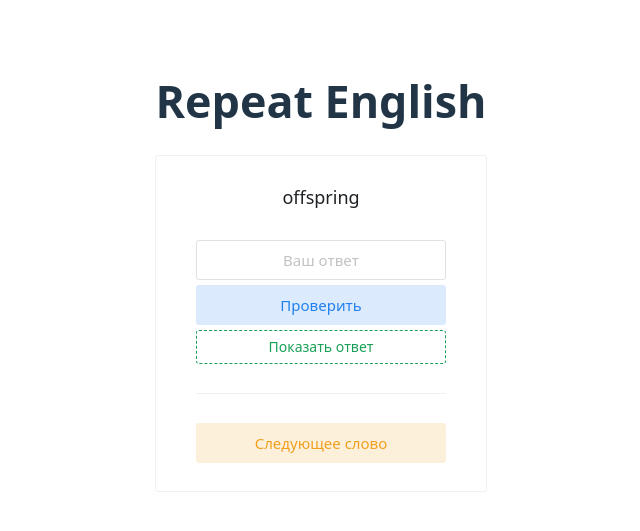
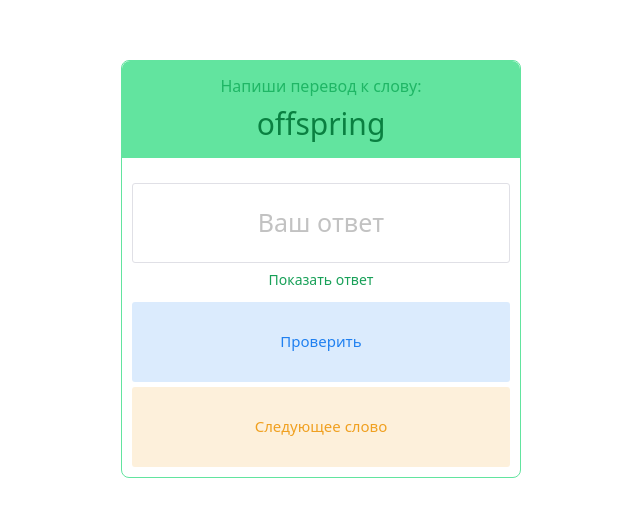
Before and after one commit to Bahshyan-A/repeat-english-words, a Vue app: page / in a window 1280 px wide. Shown: the part 131-662 px from the top of the page, without its empty margins (319-959 px from the left). Built offline with nearby package versions, Linux system fonts and the light colour scheme.

Commit message:
restyle quiz-card

```diff
--- a/src/App.vue
+++ b/src/App.vue
@@ -1,5 +1,4 @@
 <template>
-  <h1>Repeat English</h1>
   <quiz-card v-if="card" @update="updateCard" :card="card"/>
 </template>
 
--- a/src/components/QuizCard.vue
+++ b/src/components/QuizCard.vue
@@ -1,12 +1,29 @@
 <template>
-  <n-card size="huge" :title="card.eng" class="quiz-card">
+  <n-card
+    content-style="padding: 10px;"
+    header-style="padding: 10px; background-color: #62e49f; border-radius:  8px 8px 0 0"
+    size="huge"
+    class="quiz-card"
+  >
+    <template #header>
+      <div>
+        <span class="quiz-card__description">Напиши перевод к слову:</span>
+        <br />
+        <span class="quiz-card__word">{{ card.eng }}</span>
+      </div>
+    </template>
+
     <n-input
       @keypress.enter="checkAnswer"
       v-model:value="ask"
+      class="quiz-card__input"
       size="large"
       type="text"
       placeholder="Ваш ответ"
     />
+    <n-button @click="showHint" hoverable="" quaternary type="success">{{
+      hintContent
+    }}</n-button>
     <div class="quiz-card__bottom">
       <n-button
         class="quiz-card__btn"
@@ -17,20 +34,18 @@
         @click="checkAnswer"
         >Проверить</n-button
       >
-      <n-button @click="showHint" dashed type="success">{{
-        hintContent
-      }}</n-button>
+
       <transition name="fade">
         <template v-if="showResultLabel">
           <n-alert
             class="quiz-card__info"
+            :closable="true"
             :title="alertData.title"
             :type="alertData.type"
           >
           </n-alert>
         </template>
       </transition>
-      <n-divider />
       <n-button
         class="quiz-card__btn"
         strong
@@ -44,7 +59,7 @@
   </n-card>
 </template>
 
-  <script setup lang="ts">
+<script setup lang="ts">
 import {
   NCard,
   NInput,
@@ -115,10 +130,17 @@ const hintContent = computed(() => {
 });
 </script>
 
-  <style scoped lang="scss">
+<style scoped lang="scss">
 .quiz-card {
   display: flex;
+  width: 400px;
+  border-radius: 8px;
+  border: 1px solid #62e49f;
   flex-direction: column;
+
+  @media (max-width: 760px) {
+    width: 100%;
+  }
 
   &__bottom {
     width: 100%;
@@ -126,6 +148,30 @@ const hintContent = computed(() => {
     flex-direction: column;
     margin-top: 5px;
     gap: 5px;
+
+    button {
+      height: 80px;
+    }
+  }
+
+  &__word {
+    font-weight: 500;
+    font-size: 30px;
+    color: #0a8041;
+  }
+  &__description {
+    color: #1fb665;
+    font-size: 16px;
+  }
+
+  &__input {
+    color: #000;
+    margin-top: 15px;
+    height: 80px;
+    display: flex;
+    align-items: center;
+    justify-content: center;
+    font-size: 25px;
   }
 }
 
--- a/src/style.css
+++ b/src/style.css
@@ -13,7 +13,11 @@
   -moz-osx-font-smoothing: grayscale;
   -webkit-text-size-adjust: 100%;
 }
-
+* {
+  margin: 0;
+  padding: 0;
+  box-sizing: border-box;
+}
 a {
   font-weight: 500;
   color: #646cff;
@@ -26,7 +30,7 @@ a:hover {
 body {
   margin: 0;
   display: flex;
-  place-items: center;
+  align-items: center;
   min-width: 320px;
   min-height: 100vh;
 }
@@ -55,14 +59,14 @@ button:focus-visible {
   outline: 4px auto -webkit-focus-ring-color;
 }
 
-.card {
-  padding: 2em;
-}
 
 #app {
-  max-width: 1280px;
+  width: 100%;
   margin: 0 auto;
-  padding: 2rem;
+  padding: 10px;
+  display: flex;
+  align-items: center;
+  flex-direction: column;
   text-align: center;
 }
 
```
